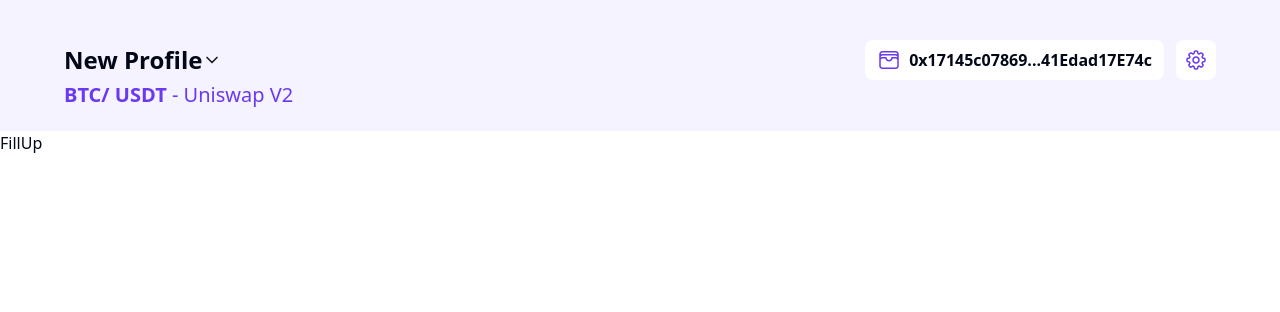
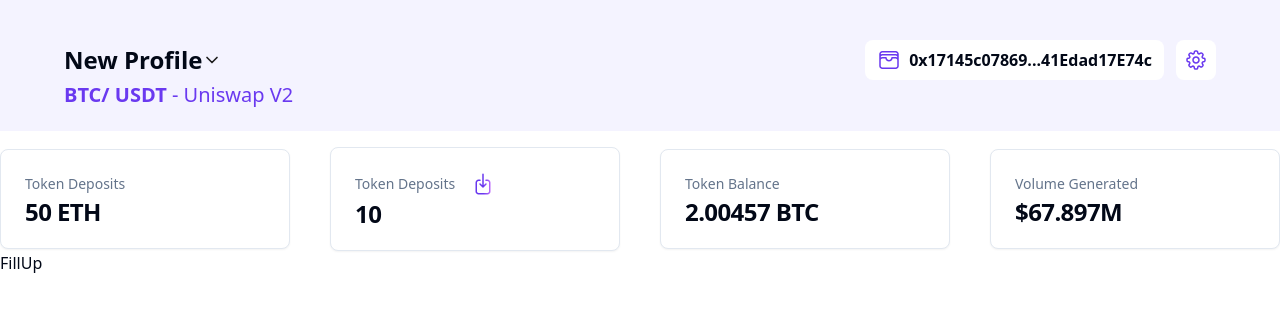
Before and after one commit to Feranmiola/MMBot, a React (Vite) app: page /fillUp in a window 1280 px wide. Shown: the top 312 px of the page. Built offline with nearby package versions, Linux system fonts and the light colour scheme.

Commit message:
metrivs for dashboard added

```diff
--- a/src/components/Dashboard/DashboardLayout.tsx
+++ b/src/components/Dashboard/DashboardLayout.tsx
@@ -1,10 +1,12 @@
 import { Outlet } from 'react-router-dom'
 import TopBarDashboard from '../shared/TopBarDashboard'
+import TopMetric from '../shared/TopMetric'
 
 const DashboardLayout = () => {
   return (
     <div>
       <TopBarDashboard/>
+      <TopMetric/>
       <div>
         <Outlet/>
       </div>
--- a/src/components/shared/TopMetric.tsx
+++ b/src/components/shared/TopMetric.tsx
@@ -1,8 +1,47 @@
+import {
+    Card,
+    CardDescription,
+    CardHeader,
+    CardTitle,
+  } from "@/components/ui/card"
 
 
 const TopMetric = () => {
   return (
-    <div>TopMetric</div>
+    <div className="flex items-center justify-center flex-row space-x-10 mt-4">
+        <Card className="w-[292.75px]">
+            <CardHeader>
+            <CardDescription>Token Deposits</CardDescription>
+                <CardTitle>50 ETH</CardTitle>
+            </CardHeader>
+        </Card>
+
+        <Card className="w-[292.75px]">
+            <CardHeader>
+                <div className="flex flex-row space-x-4  items-center ">
+                    <CardDescription>Token Deposits</CardDescription>
+                    <img
+                    src="./assets/download.svg"
+                    />
+                </div>
+                <CardTitle>10</CardTitle>
+            </CardHeader>
+        </Card>
+
+        <Card className="w-[292.75px]">
+            <CardHeader>
+            <CardDescription>Token Balance</CardDescription>
+                <CardTitle>2.00457 BTC</CardTitle>
+            </CardHeader>
+        </Card>
+
+        <Card className="w-[292.75px]">
+            <CardHeader>
+            <CardDescription>Volume Generated</CardDescription>
+                <CardTitle>$67.897M</CardTitle>
+            </CardHeader>
+        </Card>
+    </div>
   )
 }
 
```
